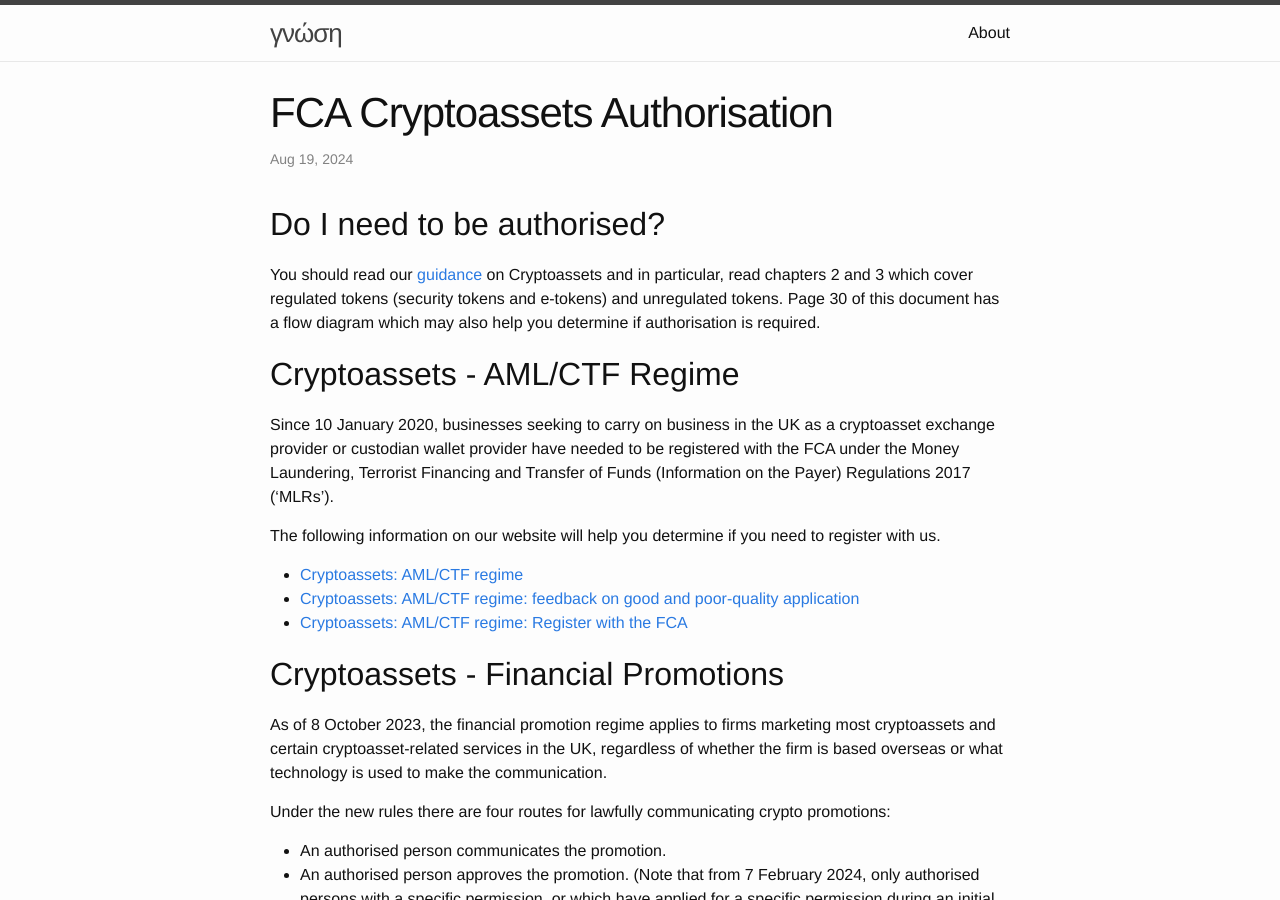
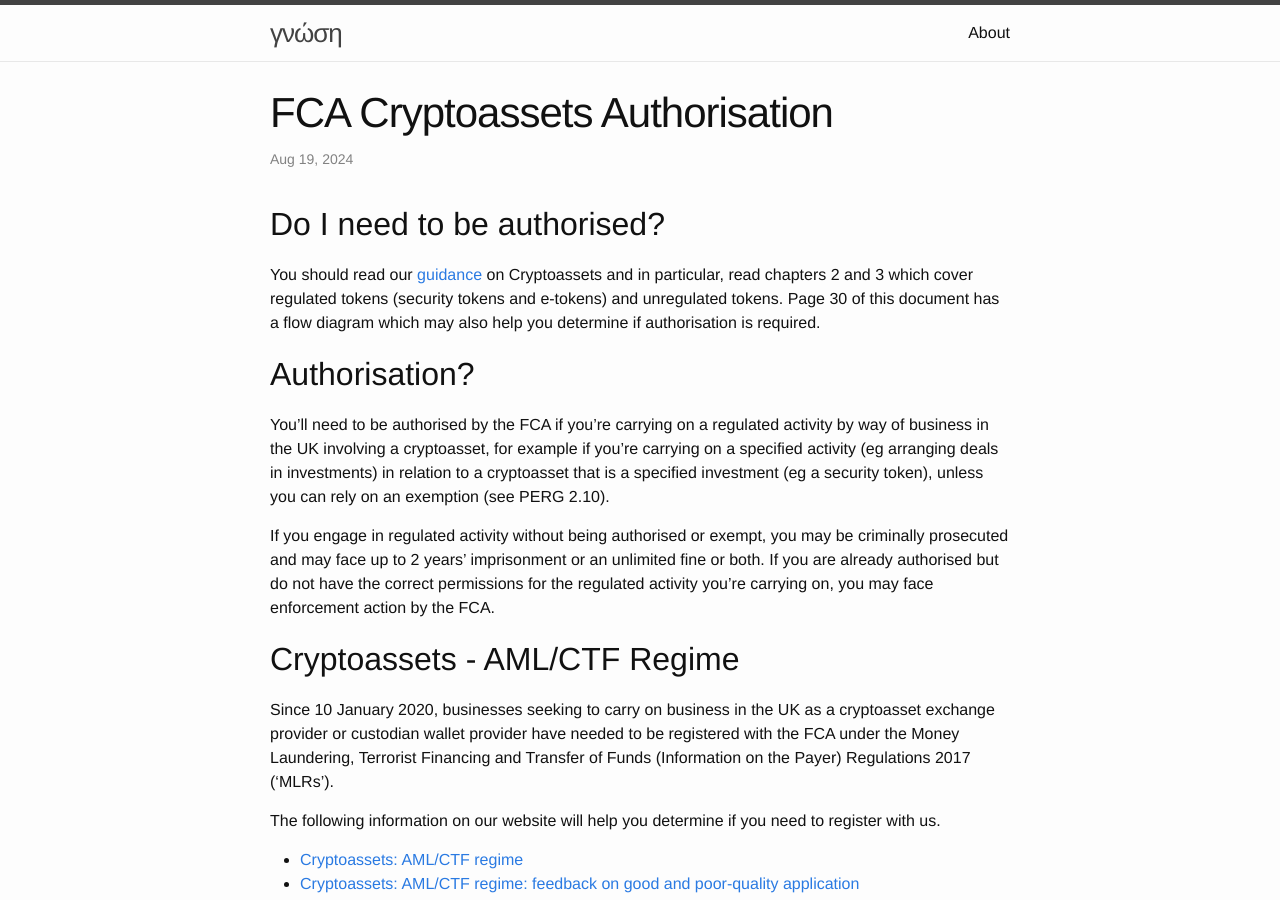
Before and after one commit to jli05/jli05.github.io, a Jekyll site: the page built from _posts/2024-08-19-FCA-Cryptoassets-Authorisation.md, in a window 1280 px wide and 900 px high. Built offline with Jekyll 4.4.1, drawn with Linux system fonts in a browser that asks for light colours.

Commit message:
add authorisation penalty section

```diff
--- a/_posts/2024-08-19-FCA-Cryptoassets-Authorisation.md
+++ b/_posts/2024-08-19-FCA-Cryptoassets-Authorisation.md
@@ -5,6 +5,11 @@ layout: post
 
 ## Do I need to be authorised?
 You should read our [guidance](https://www.fca.org.uk/publication/policy/ps19-22.pdf) on Cryptoassets and in particular, read chapters 2 and 3 which cover regulated tokens (security tokens and e-tokens) and unregulated tokens. Page 30 of this document has a flow diagram which may also help you determine if authorisation is required.
+
+## Authorisation?
+You’ll need to be authorised by the FCA if you’re carrying on a regulated activity by way of business in the UK involving a cryptoasset, for example if you’re carrying on a specified activity (eg arranging deals in investments) in relation to a cryptoasset that is a specified investment (eg a security token), unless you can rely on an exemption (see PERG 2.10).
+
+If you engage in regulated activity without being authorised or exempt, you may be criminally prosecuted and may face up to 2 years’ imprisonment or an unlimited fine or both. If you are already authorised but do not have the correct permissions for the regulated activity you’re carrying on, you may face enforcement action by the FCA.
 
 ## Cryptoassets - AML/CTF Regime
 Since 10 January 2020, businesses seeking to carry on business in the UK as a cryptoasset exchange provider or custodian wallet provider have needed to be registered with the FCA under the Money Laundering, Terrorist Financing and Transfer of Funds (Information on the Payer) Regulations 2017 (‘MLRs’).
```
